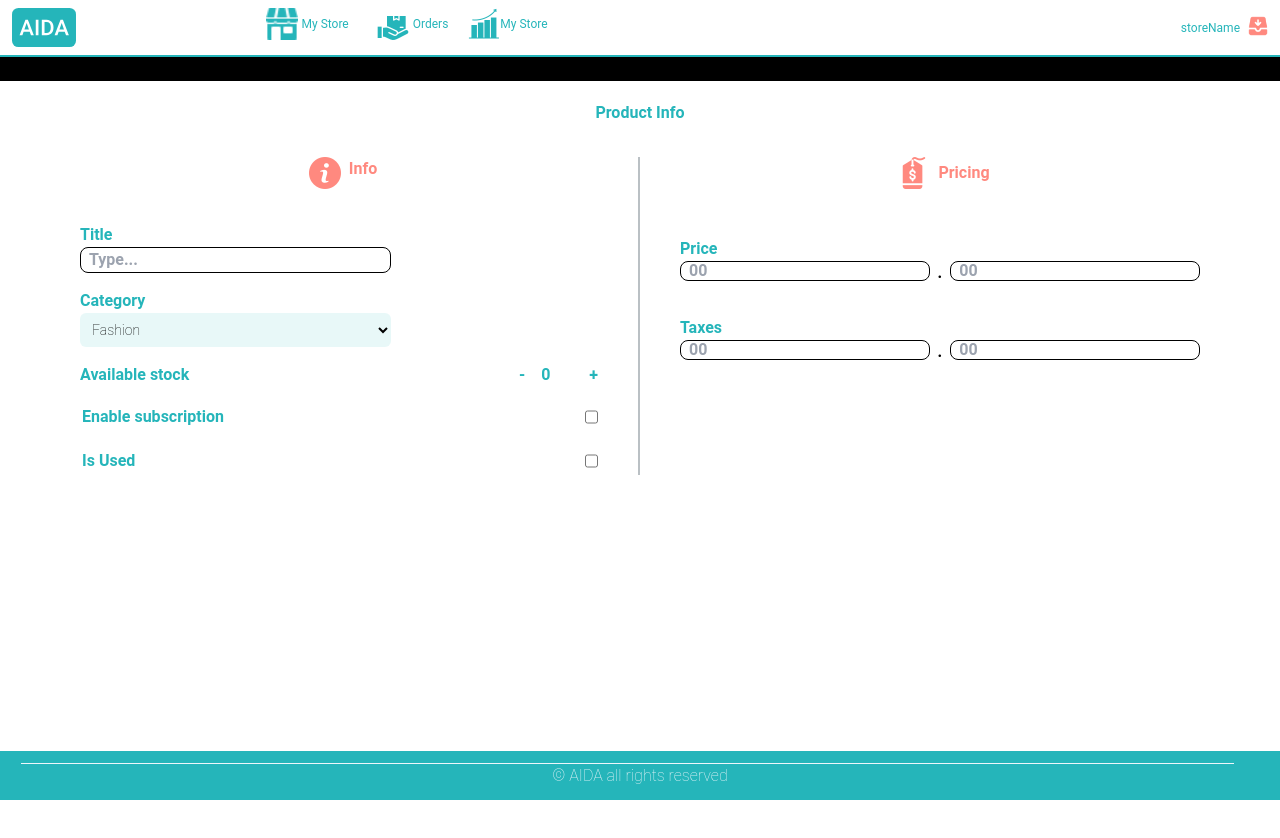
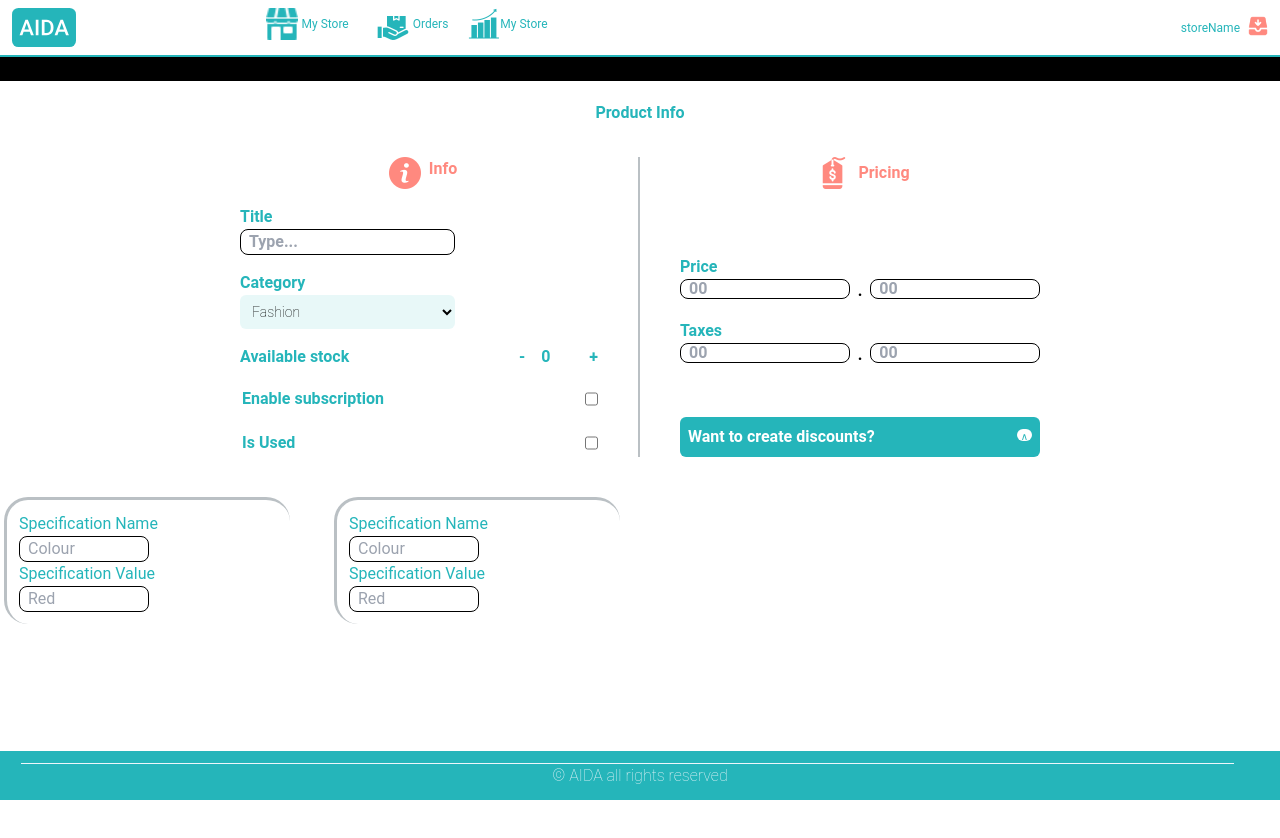
Before and after one commit to RanaMohamad21/Aida-Front-End, a React (Vite) app in the folder Aida/: page /addproduct in a window 1280 px wide. Shown: the top 838 px of the page. After the commit the page ends 800 px from the top, so only its background shows below. Built offline with nearby package versions, Linux system fonts and the light colour scheme.

Commit message:
Started in the specifications

```diff
--- a/Aida/src/Vendor/AddProductPage.jsx
+++ b/Aida/src/Vendor/AddProductPage.jsx
@@ -1,9 +1,10 @@
 // import { useShelves } from "../Contexts/VendorShelves";
 import InfoAndPricing from "./InfoAndPricing";
+import Specification from "./Specification";
+import SpecificationsCollection from "./SpecificationsCollection";
 import VendorNavBar from "./VendorNavBar";
 
 function AddProductPage() {
-
   // const { updateShelves, shelfID } = useShelves();
   // function handleAddProduct() {}
 
@@ -11,16 +12,18 @@ function AddProductPage() {
   return (
     <>
       <VendorNavBar />
-        <form>
-      <div className=" grid-rows-[auto,1fr] ">
+      <form>
+        <div className=" grid-rows-[auto,1fr] ">
           {/* Upload Image  */}
           <div className="bg-black">Upload Image</div>
 
           {/* Item Information */}
-          <InfoAndPricing />
-
-      </div>
-    </form>
+          <div>
+            <InfoAndPricing />
+            <SpecificationsCollection />
+          </div>
+        </div>
+      </form>
     </>
   );
 }
--- a/Aida/src/Vendor/InfoAndPricing.jsx
+++ b/Aida/src/Vendor/InfoAndPricing.jsx
@@ -1,16 +1,22 @@
 import { useState } from "react";
 import info from "../assets/vendor/products/information-button.png";
 import pricing from "../assets/vendor/products/price-tag.png";
+import ToggleSwitch from "../UI/ToggleSwitch";
 
 function InfoAndPricing() {
   const [count, setCount] = useState(0);
+  const [isUp, setIsUp] = useState(true);
+
+  function handleArrow() {
+    setIsUp((prevState) => !prevState);
+  }
 
   function handleCount(val) {
     setCount(Number(val));
   }
 
   return (
-    <div className="grid  grid-rows-[auto,1fr,,1fr,1fr,1fr] px-10 md:px-20 text-teal font-semibold">
+    <div className="  pb-10  px-10 md:px-20 text-teal font-semibold  md:w-3/4 md:m-auto">
       {/* Title  */}
       <div className="flex justify-center mt-5 mb-8">
         <p className=" mx-auto text-teal capitalize ">product info</p>
@@ -19,7 +25,7 @@ function InfoAndPricing() {
       {/* Info and Pricing    */}
       <div className=" sm:grid grid-cols-2">
         {/* Info  */}
-        <div className="border-r-2 sm:border-gray pr-10 grid grid-rows-[1fr,1fr,repeat(4,min-content)] gap-4 ">
+        <div className="border-r-2 sm:border-gray pr-10 grid grid-rows-[repeat(6,min-content)] gap-4 ">
           <div className=" flex justify-center ">
             <span className="px-2  ">
               <img src={info} alt={"information"} />
@@ -87,7 +93,7 @@ function InfoAndPricing() {
         </div>
 
         {/* Pricing */}
-        <div className=" grid grid-rows-4 pl-10">
+        <div className=" grid grid-rows-[1fr,auto,1fr] pl-10 gap-4">
           <div className=" flex justify-center ">
             <span className="px-2  ">
               <img src={pricing} alt={"pricing"} />
@@ -100,10 +106,15 @@ function InfoAndPricing() {
           <div>
             <h1 className=" block">Price</h1>
             <div className=" flex">
-            <input placeholder="00" className=" w-[48%] border border-solid h-5 p-2 mr-2 border-black" />
+              <input
+                placeholder="00"
+                className=" w-[48%] border border-solid h-5 p-2 mr-2 border-black"
+              />
               <span className=" text-black">.</span>
-            <input placeholder="00"
-             className=" w-[48%] p-2 border border-solid h-5 ml-2 border-black"/>
+              <input
+                placeholder="00"
+                className=" w-[48%] p-2 border border-solid h-5 ml-2 border-black"
+              />
             </div>
           </div>
 
@@ -111,15 +122,77 @@ function InfoAndPricing() {
           <div>
             <h1 className=" block">Taxes</h1>
             <div className=" flex">
-            <input placeholder="00" className=" w-[48%] border border-solid h-5 p-2 mr-2 border-black" />
+              <input
+                placeholder="00"
+                className=" w-[48%] border border-solid h-5 p-2 mr-2 border-black"
+              />
               <span className=" text-black">.</span>
-            <input placeholder="00"
-             className=" w-[48%] p-2 border border-solid h-5 ml-2 border-black"/>
+              <input
+                placeholder="00"
+                className=" w-[48%] p-2 border border-solid h-5 ml-2 border-black"
+              />
             </div>
           </div>
 
           {/* Create discount */}
-          <div></div>
+          <div>
+            <div className="flex justify-between text-white bg-teal p-2 rounded-md">
+              Want to create discounts?{" "}
+              <span
+                className=" bg-white rounded-full h-3 px-1 mt-1 text-teal text-[10px] font-thin cursor-pointer"
+                onClick={() => handleArrow()}
+              >
+                {isUp ? "∧" : "V"}
+              </span>
+            </div>
+            {!isUp && (
+              <div className="pt-4 pl-2">
+                <div className=" flex ">
+                  Discount percentage
+                  <input
+                    type="text"
+                    placeholder="00"
+                    className=" w-10 border border-solid ml-3 mr-1 pl-2 border-black"
+                  />
+                  <span className=" text-black text-lg ">%</span>
+                </div>
+                <ToggleSwitch>Discount Codes</ToggleSwitch>
+                <div className="flex bg-gray px-2 py-1 rounded-lg text-black">
+                  <input
+                    type="radio"
+                    value="time"
+                    name="duration"
+                    id="time"
+                    className=" appearance-none "
+                  />
+                  <label htmlFor="time" className=" cursor-pointer ">
+                    Time limited
+                  </label>
+                  <input
+                    type="radio"
+                    value="number"
+                    name="duration"
+                    id="number"
+                    className="appearance-none "
+                  />
+                  <label htmlFor="number" className=" cursor-pointer pl-3 ">
+                    Number limited
+                  </label>
+                </div>
+                <div className=" flex mt-2 justify-between">
+                  <label>Duration</label>
+                  <div>
+                    <input
+                      type="text"
+                      placeholder="00"
+                      className="border border-solid w-10 h-8 border-black p-2"
+                    />{" "}
+                    <span className=" text-black font-thin text-sm">days</span>
+                  </div>
+                </div>
+              </div>
+            )}
+          </div>
         </div>
       </div>
 
--- /dev/null
+++ b/Aida/src/Vendor/Specification.jsx
@@ -0,0 +1,11 @@
+function Specification() {
+  return <div className="  capitalize border-t-[3px] border-t-gray border-l-gray  border-l-[3px] p-3  rounded-3xl ml-1 text-teal   ">
+    <p>specification name</p>
+    <input type="text" placeholder="Colour" className="specificationInput"/>
+    <p>specification value</p>
+    <input type="text" placeholder="Red" className="specificationInput" />
+
+  </div>;
+}
+
+export default Specification;
--- /dev/null
+++ b/Aida/src/Vendor/SpecificationsCollection.jsx
@@ -0,0 +1,14 @@
+import Specification from "./Specification";
+
+function SpecificationsCollection() {
+    return (
+        <div className="grid sm:grid-cols-3 sm:gap-4 md:grid-cols-4 md:gap-10">
+            <Specification />
+            <Specification />
+
+
+        </div>
+    )
+}
+
+export default SpecificationsCollection;
--- a/Aida/src/index.css
+++ b/Aida/src/index.css
@@ -36,8 +36,8 @@ input {
 input:hover {
   outline: 2px solid transparent;
   outline-offset: 2px;
-  padding-left: 0.25rem /* 4px */;
-  padding-right: 0.25rem /* 4px */;
+  /* padding-left: 0.25rem; */
+  /* padding-right: 4px; */
 }
 input[type = "text"]:focus {
   outline: 2px solid #ff897f;
@@ -58,3 +58,7 @@ label {
 input:disabled{
   background-color: gray;
 }
+
+.specificationInput{
+  @apply border border-solid border-black text-black w-full md:w-1/2 pl-2
+}
```
Also changed, not shown: Aida/src/UI/ToggleSwitch.jsx (added, +20 -0 lines). Lines whose indentation alone changed are shown as unchanged.
